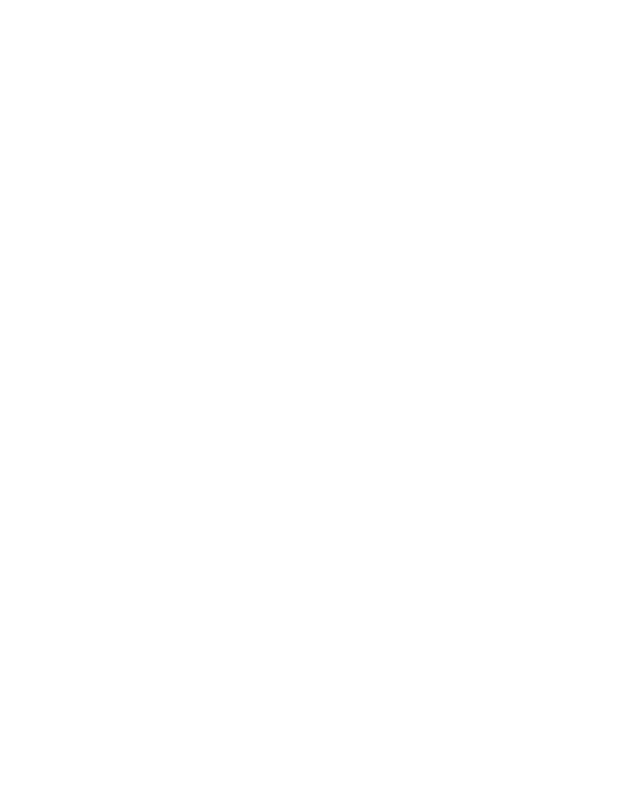
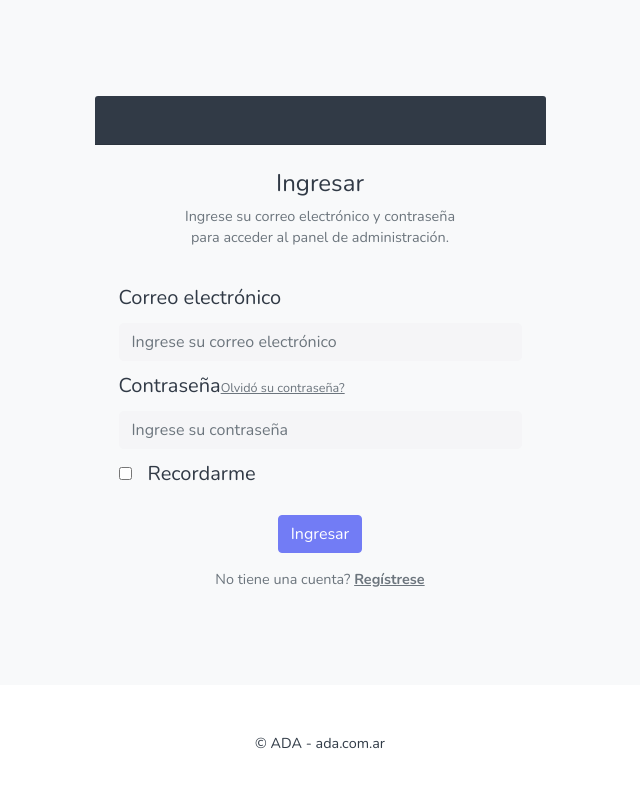
Before and after one commit to dgminos/ada-react, a React (Create React App) app in the folder todoapp/: page / in a window 1280 px wide. Shown: the top 788 px of the page, without its empty margins (320-960 px from the left). Built offline with nearby package versions, Linux system fonts and the light colour scheme.

Commit message:
modifico hook useAuth para mostrar pantalla de Login

```diff
--- a/todoapp/src/App.js
+++ b/todoapp/src/App.js
@@ -1,16 +1,16 @@
 
-import './App.css';
-import { Private } from './screens/Private';
-import { Public } from './screens/Public';
+import { Public } from './screens/Public'
+import { Private } from './screens/Private'
 import { useAuth } from './hooks'
+import "./App.css";
 
 const App = () => {
-  const isAuthenticated = useAuth();
-  //const isAuthenticated = false;
 
-  return (
-    isAuthenticated ? <Private /> : < Public />
-  );
-}
+  const { isAuthenticated } = useAuth()
+
+  console.log(isAuthenticated)
+
+  return (isAuthenticated ? <Private /> : <Public />)
+};
 
 export default App;
--- a/todoapp/src/hooks/useAuth.js
+++ b/todoapp/src/hooks/useAuth.js
@@ -1,17 +1,15 @@
+
 import { useState, useEffect } from "react"
 import { useHistory } from "react-router-dom"
 import { firebaseAuth } from '../utils/firebase-config'
 
-
 const useAuth = () => {
 
     const [user, setUser] = useState({})
-    const [isAuthenticated, setIsAuthenticated] = useState(false)
+    const [isAuthenticated, setIsAuthenticated] = useState(false);
     const [authMsgError, setAuthMsgError] = useState(null)
 
-
     const history = useHistory()
-
 
     const login = (email, password) => {
         firebaseAuth.auth().signInWithEmailAndPassword(email, password)
--- a/todoapp/src/screens/Private/Users/ListUsers/index.jsx
+++ b/todoapp/src/screens/Private/Users/ListUsers/index.jsx
@@ -1,8 +1,8 @@
 import React, { useEffect, useState } from 'react'
 import { useHistory } from 'react-router-dom'
-import { Layout, Main } from '../../../../components'
-import { TableUsers } from './components/TableUsers'
-import { api } from '../../../../utils'
+import { Layout, Main } from 'components'
+import { TableUsers } from './components'
+import { api } from 'utils'
 import { usersApi } from './api'
 
 
--- a/todoapp/src/screens/Public/Login/components/FormLogin/index.jsx
+++ b/todoapp/src/screens/Public/Login/components/FormLogin/index.jsx
@@ -60,7 +60,7 @@
                                 </div>
                                 <div className='row mt-3'>
                                     <div className='col-12 text-center'>
-                                        <p className='text-muted'>No tiene una cuenta? <Link to='/signup' className='text-muted ml-1'><b>Registrarse</b></Link ></p>
+                                        <p className='text-muted'>No tiene una cuenta? <Link to='/signup' className='text-muted ml-1'><b>Regístrese</b></Link ></p>
                                     </div>
                                 </div>
                             </form>
```
